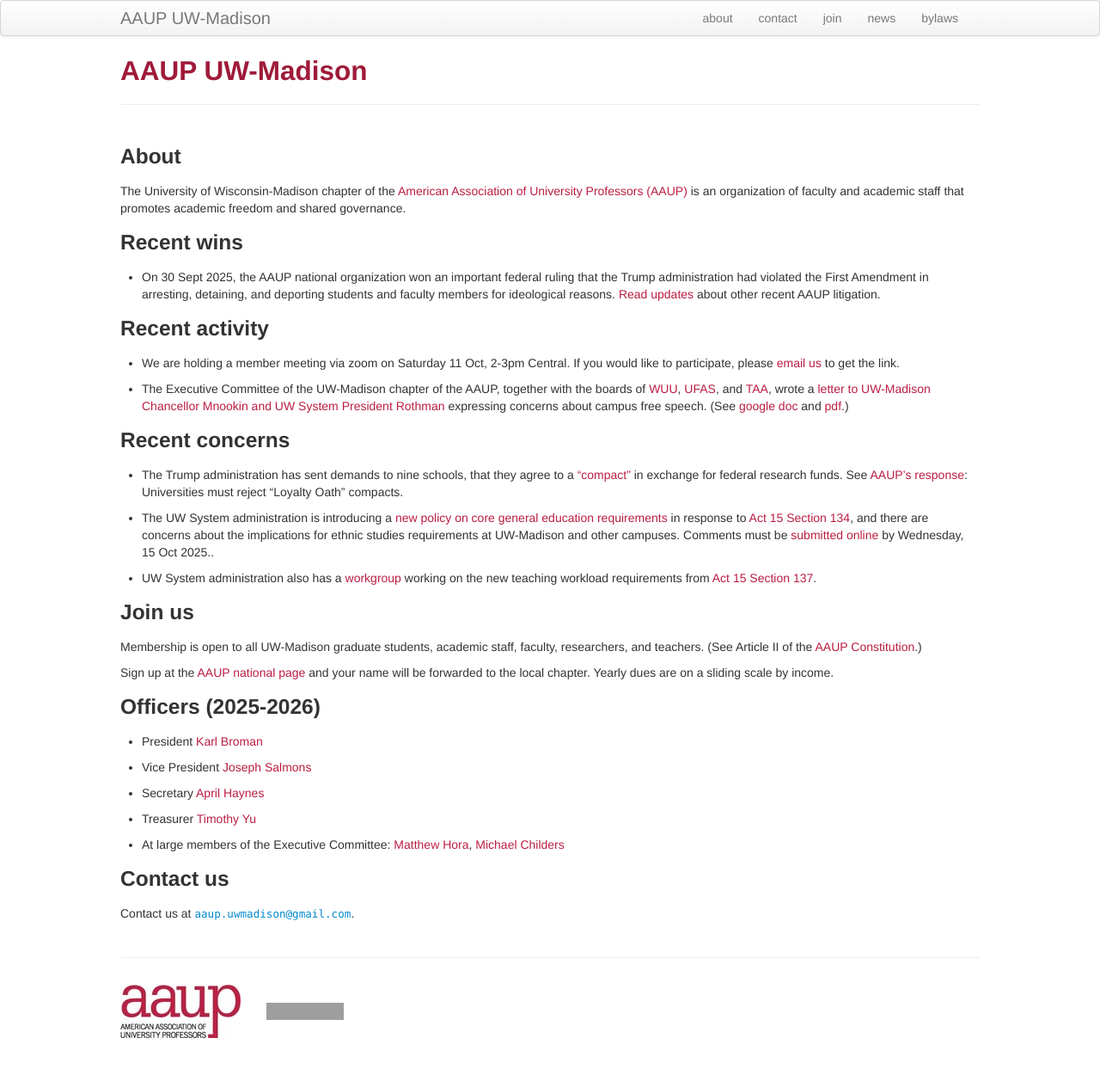
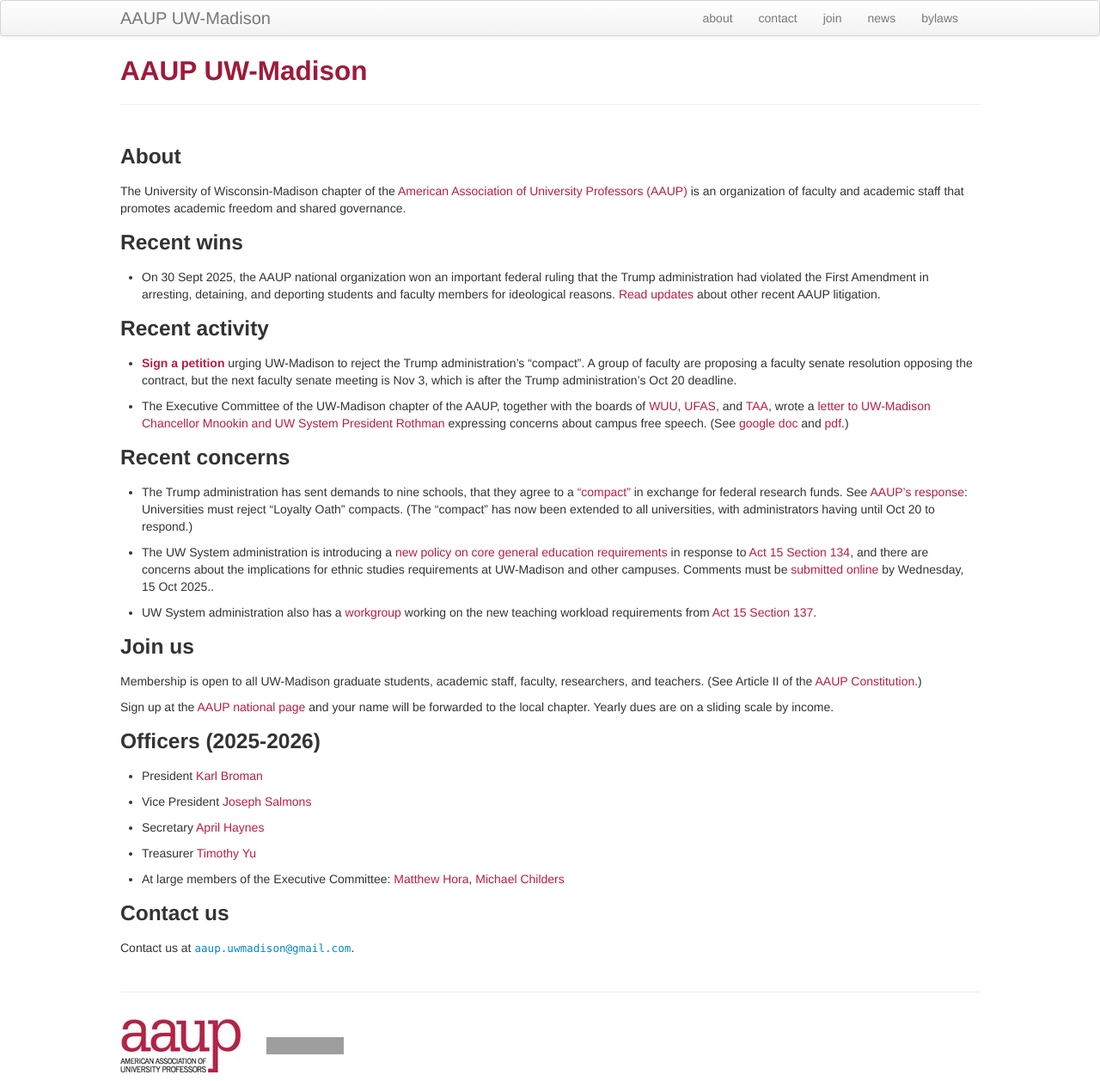
Before and after one commit to aaupmadison/aaupmadison.github.io, a Jekyll site: the page built from index.md, in a window 1280 px wide. Shown: the whole page at 86% size. Built offline with Jekyll 4.4.1, drawn with Linux system fonts in a browser that asks for light colours; before the commit the page ends 1217 px from its top, so only the background shows below that; grey boxes are pictures that could not be loaded.

Commit message:
front page: remove member meeting and add link to petition about Trump compact

```diff
--- a/index.md
+++ b/index.md
@@ -24,9 +24,12 @@ academic staff that promotes academic freedom and shared governance.
 
 ### Recent activity
 
-- We are holding a member meeting via zoom on Saturday 11 Oct,
-  2-3pm Central. If you would like to participate, please [email
-  us](mailto:aaupuwmadison@gmail.com) to get the link.
+- [**Sign a
+  petition**](https://actionnetwork.org/petitions/reject-the-trump-administrations-compact-for-academic-excellence-in-higher-education?source=direct_link&)
+  urging UW-Madison to reject the Trump administration's "compact".
+  A group of faculty are proposing a faculty senate resolution
+  opposing the contract, but the next faculty senate meeting is Nov 3,
+  which is after the Trump administration's Oct 20 deadline.
 
 - The Executive Committee of the UW-Madison chapter of the AAUP, together
 with the boards of [WUU](https://wuu.info),
@@ -43,7 +46,9 @@ and [pdf](assets/free_speech_letter_to_Mnookin_Rothman.pdf).)
   agree to a ["compact"](https://www.nytimes.com/2025/10/02/us/politics/trump-college-funding.html?unlocked_article_code=1.rU8.cmw_.cJ9eFeKx7VIh&smid=url-share) in exchange for federal research funds.
   See [AAUP's
   response](https://www.aaup.org/news/universities-must-reject-trump-admin-loyalty-oath-compacts):
-  Universities must reject "Loyalty Oath" compacts.
+  Universities must reject "Loyalty Oath" compacts. (The "compact" has
+  now been extended to all universities, with administrators having
+  until Oct 20 to respond.)
 
 - The UW System administration is introducing a [new policy on core
   general education requirements](https://www.wisconsin.edu/act-15-cger/) in response to
```
